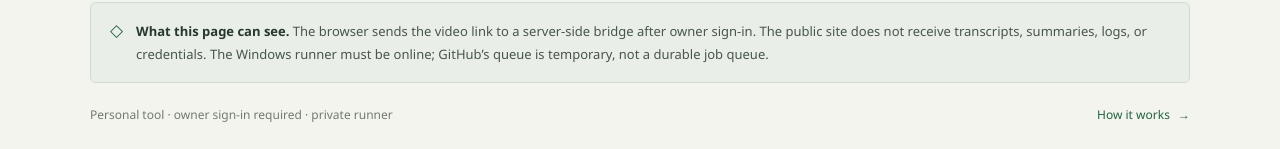
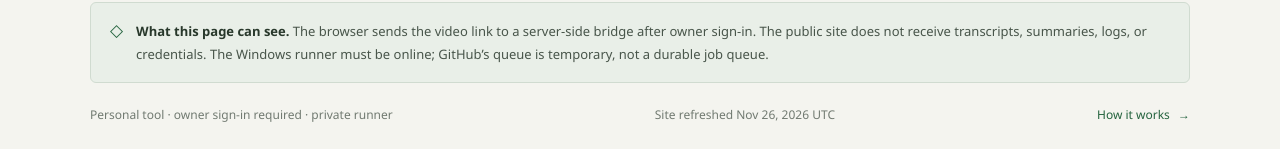
Before and after one commit to leweex95/youtubesum-pages, a plain HTML site: page index.html in a window 1280 px wide. Shown: the part 1053-1202 px from the top of the page. Drawn offline with Linux system fonts and the light colour scheme.

Commit message:
Sync public site from youtubesum@787d3b8

```diff
--- a/index.html
+++ b/index.html
@@ -108,6 +108,7 @@
 
       <footer>
         <span>Personal tool · owner sign-in required · private runner</span>
+        <span class="site-updated">Site refreshed <time id="site-refreshed" datetime="2026-11-26T21:34:14Z">Nov 26, 2026 UTC</time></span>
         <a href="how-it-works.html">How it works <span aria-hidden="true">→</span></a>
       </footer>
     </main>
```
